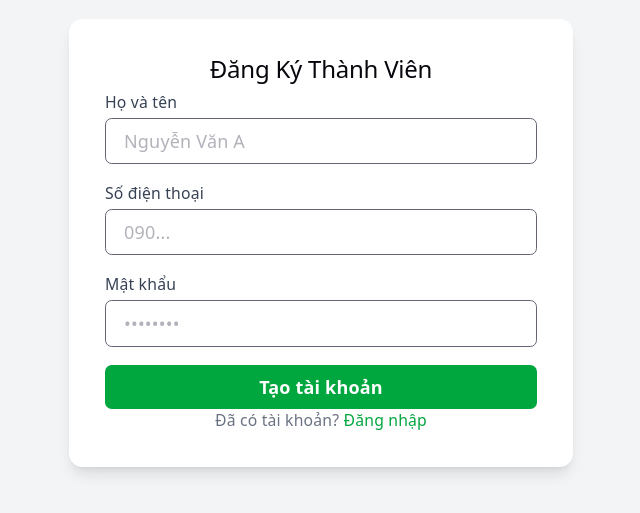
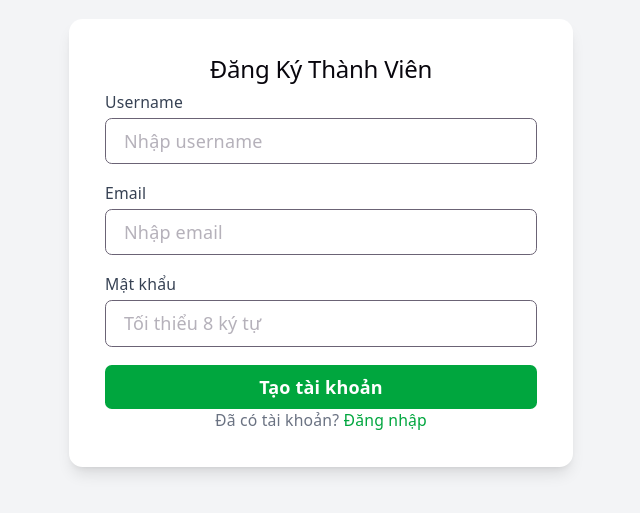
Before and after one commit to Loinv207/sports-facility-booking, a React app in the folder frontend/: page /register in a window 1280 px wide. Shown: the part 157-670 px from the top of the page, without its empty margins (319-959 px from the left). Built offline with nearby package versions, Linux system fonts and the light colour scheme; the HTML template or start-up script is replaced by a standard one.

Commit message:
Fix error register

```diff
--- a/frontend/src/pages/Register/Register.jsx
+++ b/frontend/src/pages/Register/Register.jsx
@@ -1,29 +1,87 @@
-import React from 'react';
+import React, { useState } from 'react'
+import axios from 'axios'
+import { useNavigate } from 'react-router-dom'
 
 const RegisterPage = () => {
+  const navigate = useNavigate()
+  const [formData, setFormData] = useState({
+    username: '',
+    email: '',
+    password: ''
+  })
+  const [loading, setLoading] = useState(false)
+
+  const handleChange = (e) => {
+    setFormData({ ...formData, [e.target.name]: e.target.value })
+  }
+
+  const handleSubmit = async (e) => {
+    e.preventDefault()
+    setLoading(true)
+
+    try {
+      await axios.post('http://localhost:8080/api/auth/register', formData)
+      alert('Đăng ký thành công, mời đăng nhập')
+      navigate('/login')
+    } catch (error) {
+      const message = error.response?.data?.message || 'Đăng ký thất bại'
+      alert(message)
+    } finally {
+      setLoading(false)
+    }
+  }
+
   return (
     <div className="min-h-screen bg-gray-100 flex items-center justify-center p-4">
       <div className="bg-white p-8 rounded-xl shadow-lg w-full max-w-md">
         <h2 className="text-2xl font-bold text-green-600 text-center mb-6">Đăng Ký Thành Viên</h2>
 
-        <form className="space-y-4">
+        <form className="space-y-4" onSubmit={handleSubmit}>
           <div>
-            <label className="block text-sm font-medium text-gray-700">Họ và tên</label>
-            <input type="text" placeholder="Nguyễn Văn A" className="mt-1 w-full px-4 py-2 border rounded-md focus:ring-2 focus:ring-green-500 outline-none" />
+            <label className="block text-sm font-medium text-gray-700">Username</label>
+            <input
+              name="username"
+              type="text"
+              placeholder="Nhập username"
+              value={formData.username}
+              onChange={handleChange}
+              className="mt-1 w-full px-4 py-2 border rounded-md focus:ring-2 focus:ring-green-500 outline-none"
+              required
+            />
           </div>
 
           <div>
-            <label className="block text-sm font-medium text-gray-700">Số điện thoại</label>
-            <input type="tel" placeholder="090..." className="mt-1 w-full px-4 py-2 border rounded-md focus:ring-2 focus:ring-green-500 outline-none" />
+            <label className="block text-sm font-medium text-gray-700">Email</label>
+            <input
+              name="email"
+              type="email"
+              placeholder="Nhập email"
+              value={formData.email}
+              onChange={handleChange}
+              className="mt-1 w-full px-4 py-2 border rounded-md focus:ring-2 focus:ring-green-500 outline-none"
+              required
+            />
           </div>
 
           <div>
             <label className="block text-sm font-medium text-gray-700">Mật khẩu</label>
-            <input type="password" placeholder="••••••••" className="mt-1 w-full px-4 py-2 border rounded-md focus:ring-2 focus:ring-green-500 outline-none" />
+            <input
+              name="password"
+              type="password"
+              placeholder="Tối thiểu 8 ký tự"
+              value={formData.password}
+              onChange={handleChange}
+              className="mt-1 w-full px-4 py-2 border rounded-md focus:ring-2 focus:ring-green-500 outline-none"
+              required
+            />
           </div>
 
-          <button className="w-full bg-green-600 text-white py-2 rounded-md font-bold hover:bg-green-700 transition duration-200">
-            Tạo tài khoản
+          <button
+            type="submit"
+            disabled={loading}
+            className="w-full bg-green-600 text-white py-2 rounded-md font-bold hover:bg-green-700 transition duration-200 disabled:opacity-60"
+          >
+            {loading ? 'Đang tạo tài khoản...' : 'Tạo tài khoản'}
           </button>
         </form>
 
@@ -32,7 +90,7 @@ const RegisterPage = () => {
         </p>
       </div>
     </div>
-  );
-};
+  )
+}
 
-export default RegisterPage;
+export default RegisterPage
```
